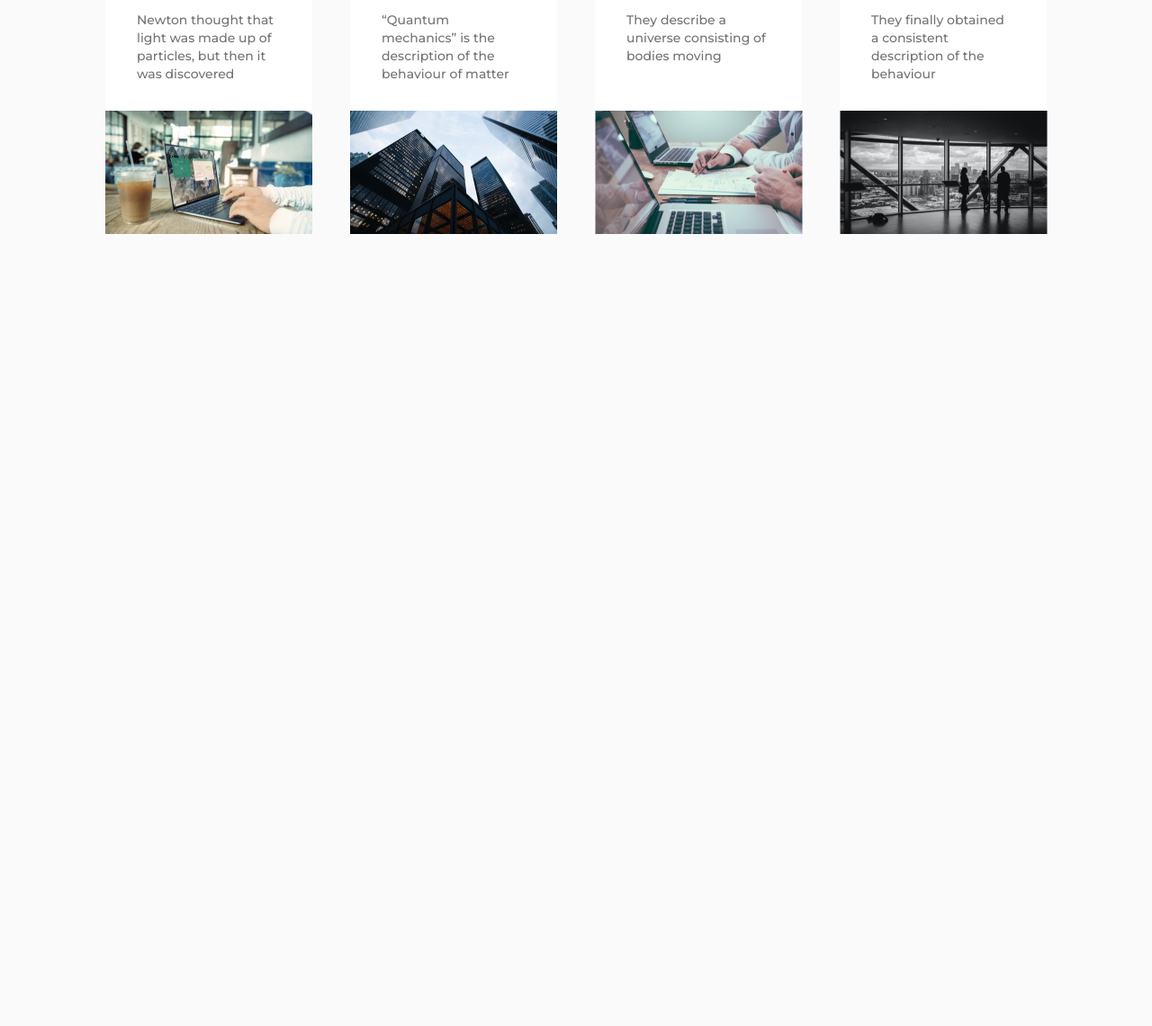
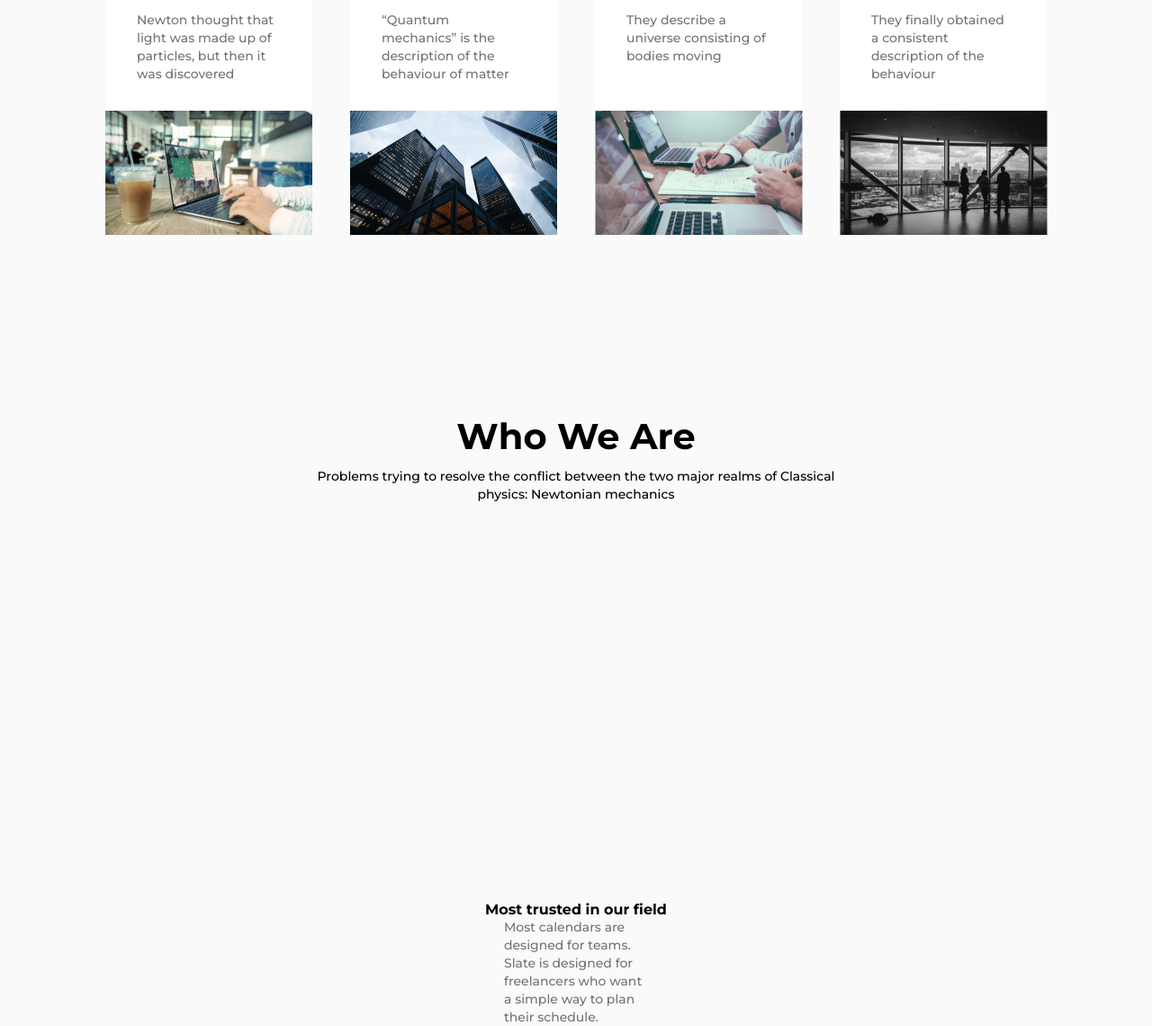
Before and after one commit to Zof1n/relvise, a plain HTML site: page index.html in a window 1280 px wide. Shown: the part 1774-2914 px from the top of the page at 90% size. Before the commit the page ends 2034 px from the top, so only its background shows below. Drawn offline with Linux system fonts and the light colour scheme.

Commit message:
add prodect

```diff
--- a/index.html
+++ b/index.html
@@ -157,6 +157,30 @@
 
    </div>
 </div>
+
+<div class="centr4">
+
+    <div class="centr_zag3">
+        <h1 class="h1_zag3">Who We Are</h1>
+    <p class="boton_h1_zag3">Problems trying to resolve the conflict between the two major realms
+        of Classical physics: Newtonian mechanics  </p>
+        <div class="video_div">
+<div class="video">
+
+</div>
+<div class="text_in_video">
+    <h1 class="h1_video">   Most trusted in
+        our field</h1>
+        <p class="video_text">    Most calendars are designed for teams. Slate
+            is designed for freelancers who want a
+            simple way to plan their schedule.
+              </p>
+
+</div>
+
+        </div>
+</div>
+
 </div>
 
 </body>
--- a/style/style.css
+++ b/style/style.css
@@ -376,3 +376,50 @@ line-height: 20px;
 .bloking{
     height: 164px
 }
+.centr_zag3{
+
+    display: grid;
+    justify-content: center;
+    position: relative;
+    text-align: center;
+    margin-top: 200px;
+    }
+    .boton_h1_zag3{
+    width:600px ;
+    font-family: 'Montserrat';
+    font-style: normal;
+    font-weight: 500;
+    font-size: 14px;
+    line-height: 20px;
+    }
+    .h1_zag3{
+        margin-bottom: 10px;
+        font-family: 'Montserrat';
+        font-style: normal;
+        font-weight: bold;
+        font-size: 40px;
+    }
+
+    .video{
+        width:600px ;
+        height: 442px;
+    }
+
+    .h1_video3{
+        text-align: left;
+        margin: 0 auto;
+        width: 160px;
+        margin-bottom: 15px;
+        }
+        .video_text{
+
+            color: #737373;
+            font-family: Montserrat;
+            font-style: normal;
+            font-weight: 500;
+            font-size: 14px;
+            line-height: 20px;
+            text-align: left;
+            margin: 0 auto;
+            width: 160px;
+        }
```
